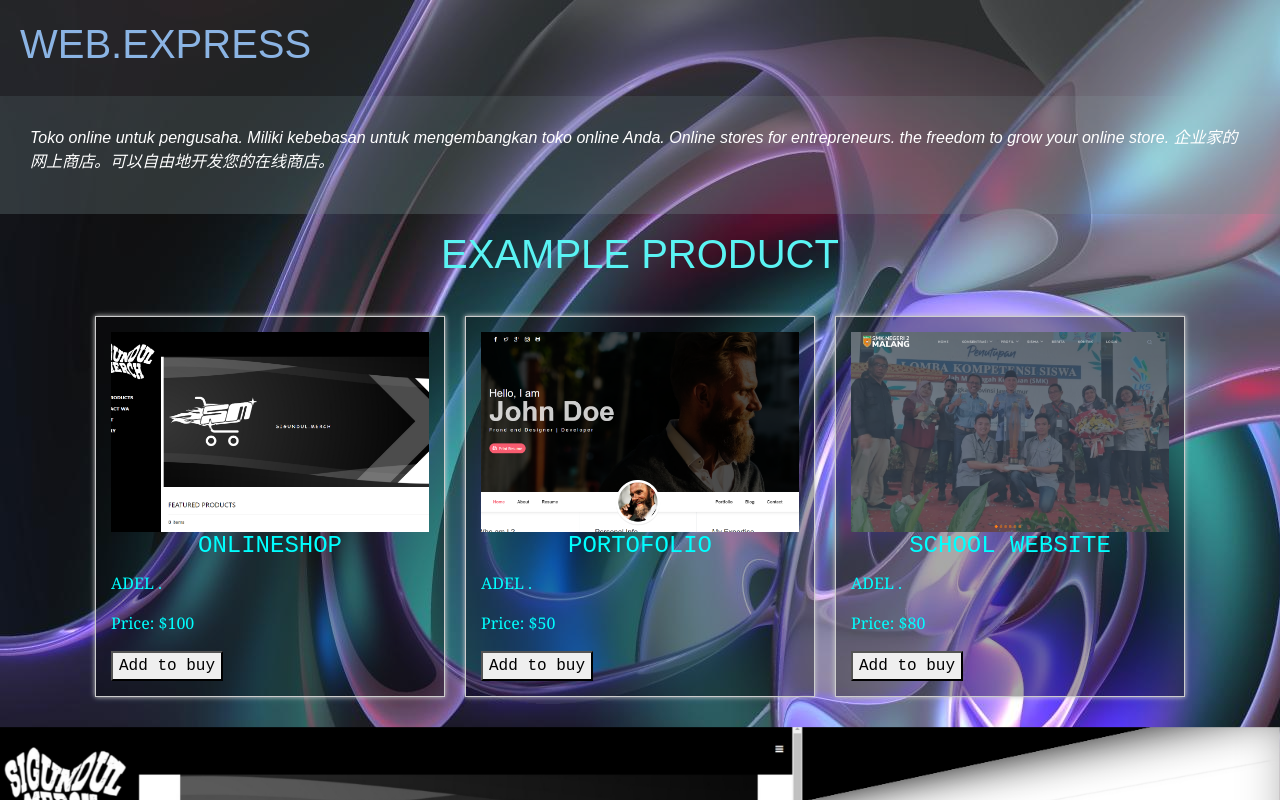
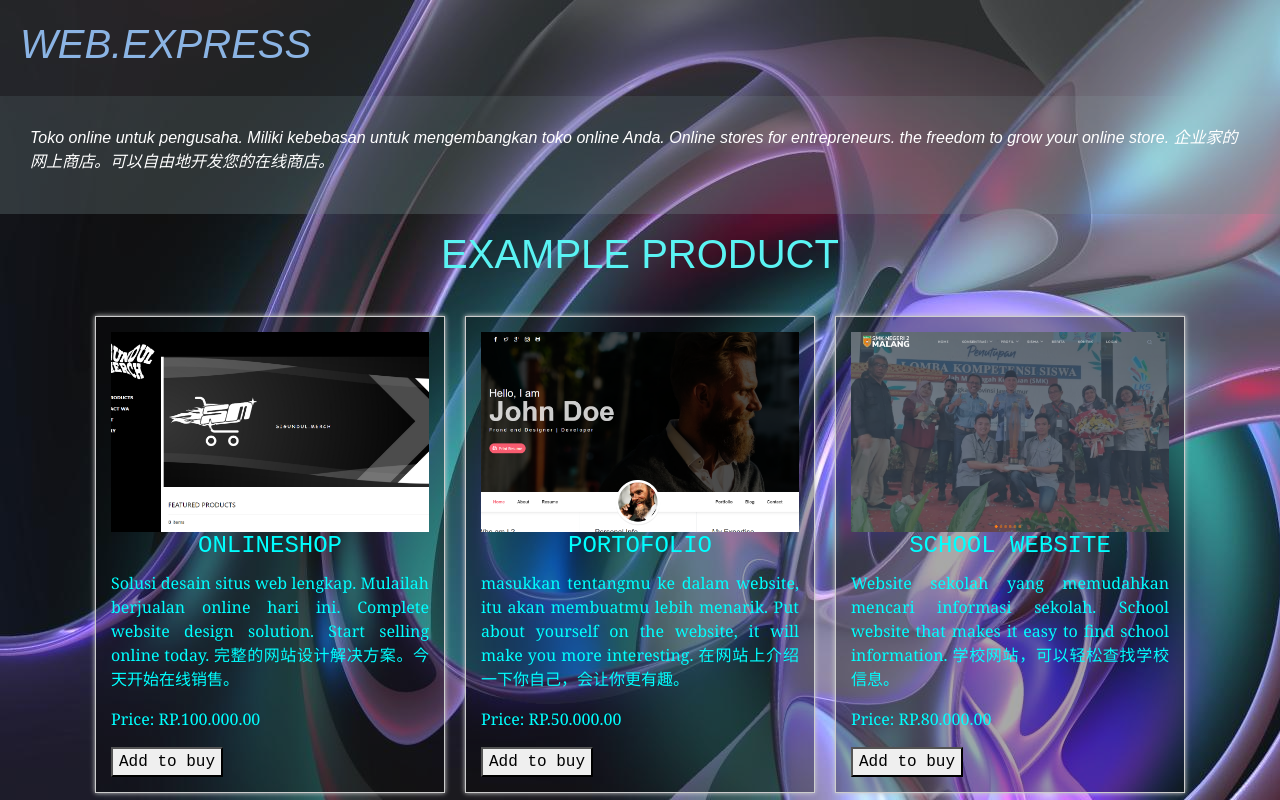
Before and after one commit to bagassz/TUGAS-ADEL, a plain HTML site: page index.html in a window 1280 px wide. Shown: the top 800 px of the page. Drawn offline with nearby package versions, Linux system fonts and the light colour scheme.

Commit message:
Update index.html

```diff
--- a/index.html
+++ b/index.html
@@ -11,7 +11,7 @@
 <div>
  <body background="img bg/bg1.jpg">
     <header>
-        <h1>WEB.EXPRESS</h1>
+        <h1 class="hdrcss">WEB.EXPRESS</h1>
     </header>
 </div>
 
@@ -31,8 +31,9 @@ Online stores for entrepreneurs. the freedom to grow your online store.
         <div class="product-item">
             <img src="img product/sigundul cover.png" alt="Product 1">
             <h4>ONLINESHOP</h4>
-            <p>ADEL .</p>
-            <p>Price: $100</p>
+            <p>Solusi desain situs web lengkap. Mulailah berjualan online hari ini. Complete website design solution. Start selling online today.
+              完整的网站设计解决方案。今天开始在线销售。</p>
+            <p>Price: RP.100.000.00</p>
             <a href="https://wa.me/6282334657015"> <button > Add to buy</button></a>
 
         </div>
@@ -40,16 +41,20 @@ Online stores for entrepreneurs. the freedom to grow your online store.
         <div class="product-item">
             <img src="img product/ph1.png" alt="Product 2">
             <h4>PORTOFOLIO</h4>
-            <p>ADEL .</p>
-            <p>Price: $50</p>
+            <p>masukkan tentangmu ke dalam website, itu akan membuatmu lebih menarik.
+              Put about yourself on the website, it will make you more interesting.
+              在网站上介绍一下你自己，会让你更有趣。</p>
+            <p>Price: RP.50.000.00</p>
             <a href="https://wa.me/6282334657015"> <button > Add to buy</button></a>
         </div>
 
         <div class="product-item">
             <img src="img product/smkn.png" alt="Product 3">
             <h4>SCHOOL WEBSITE</h4>
-            <p>ADEL .</p>
-            <p>Price: $80</p>
+            <p>Website sekolah yang memudahkan mencari informasi sekolah.
+              School website that makes it easy to find school information.
+              学校网站，可以轻松查找学校信息。</p>
+            <p>Price: RP.80.000.00</p>
             <a href="https://wa.me/6282334657015"> <button > Add to buy</button></a>
         </div>
     </section>
```
